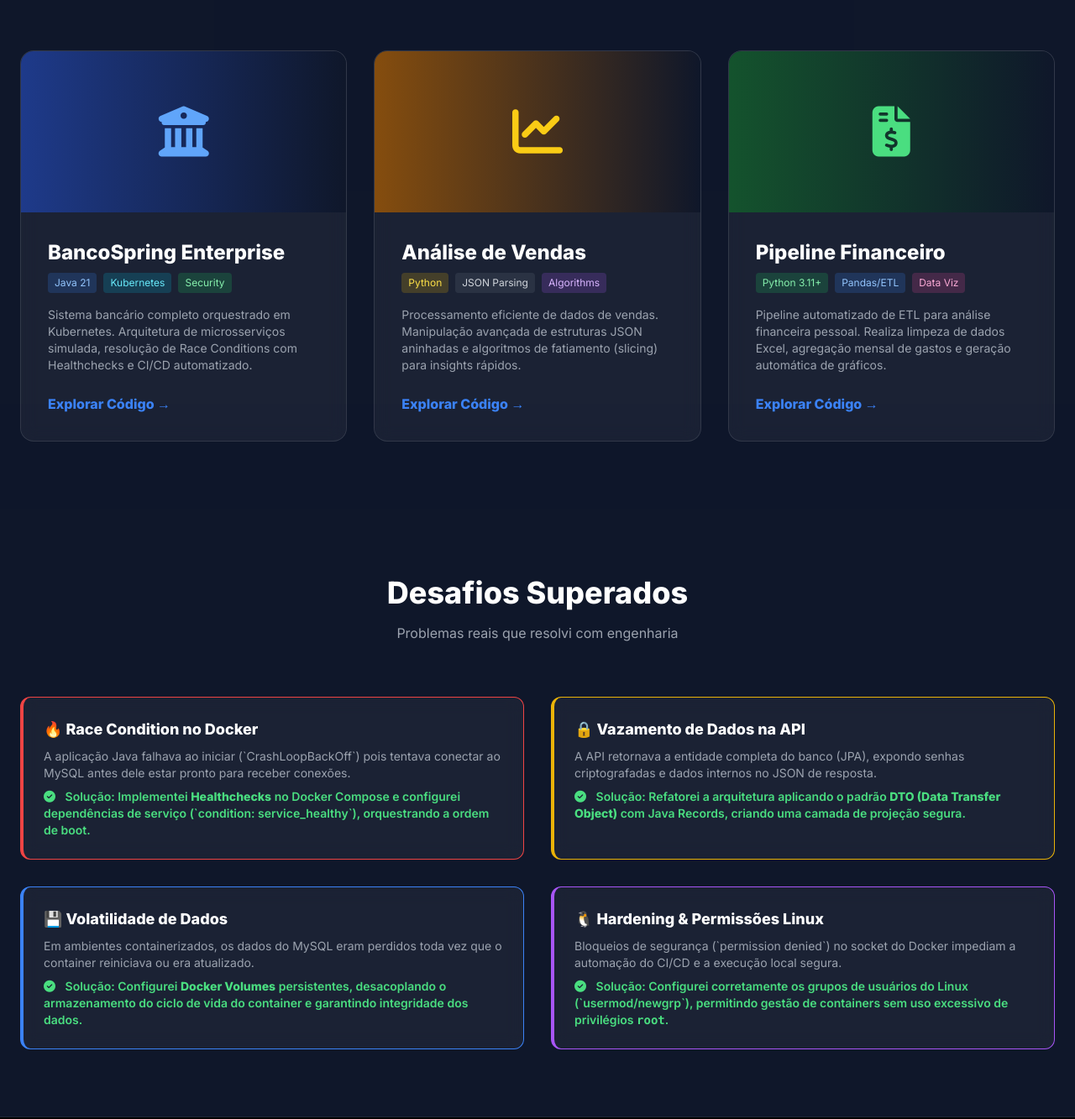
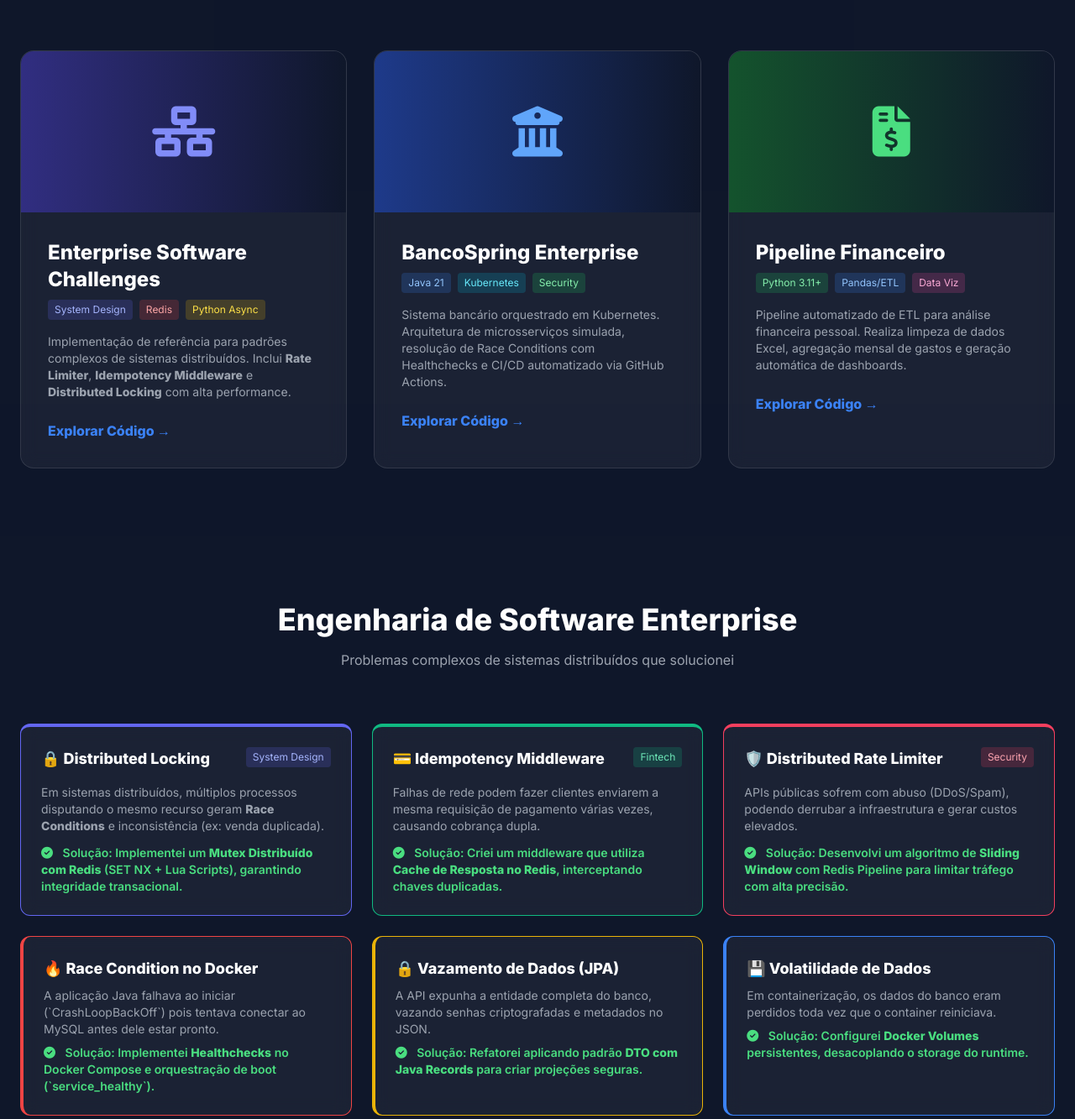
Before and after one commit to GeovaneParedes/meu-site, a plain HTML site: page index.html in a window 1280 px wide. Shown: the part 2060-3393 px from the top of the page at 84% size. Drawn offline with nearby package versions, Linux system fonts and the light colour scheme.

Commit message:
feat: upgrade portfolio with enterprise system design projects and new readme

```diff
--- a/index.html
+++ b/index.html
@@ -212,10 +212,45 @@
 
                 <div class="card-container w-full h-full reveal">
                     <div class="card-3d glass rounded-2xl overflow-hidden h-full flex flex-col">
-                        <div class="h-48 bg-gradient-to-r from-blue-900 to-slate-900 flex items-center justify-center relative group">
-                            <i class="fas fa-university text-6xl text-blue-400 group-hover:scale-110 transition duration-500"></i>
-                            <div class="absolute inset-0 bg-black/50 flex items-center justify-center opacity-0 group-hover:opacity-100 transition duration-300">
-                                <span class="text-white font-bold border border-white px-4 py-2 rounded-full">Ver no GitHub</span>
+                        <div
+                            class="h-48 bg-gradient-to-r from-indigo-900 to-slate-900 flex items-center justify-center relative group">
+                            <i
+                                class="fas fa-network-wired text-6xl text-indigo-400 group-hover:scale-110 transition duration-500"></i>
+                            <div
+                                class="absolute inset-0 bg-black/50 flex items-center justify-center opacity-0 group-hover:opacity-100 transition duration-300">
+                                <span class="text-white font-bold border border-white px-4 py-2 rounded-full">Ver
+                                    Repositório</span>
+                            </div>
+                        </div>
+                        <div class="p-8 flex-grow">
+                            <h3 class="text-2xl font-bold text-white mb-2">Enterprise Software Challenges</h3>
+                            <div class="flex flex-wrap gap-2 mb-4">
+                                <span class="text-xs bg-indigo-500/20 text-indigo-300 px-2 py-1 rounded">System
+                                    Design</span>
+                                <span class="text-xs bg-red-500/20 text-red-300 px-2 py-1 rounded">Redis</span>
+                                <span class="text-xs bg-yellow-500/20 text-yellow-300 px-2 py-1 rounded">Python Async</span>
+                            </div>
+                            <p class="text-gray-400 mb-6 text-sm">
+                                Implementação de referência para padrões complexos de sistemas distribuídos. Inclui
+                                <strong>Rate Limiter</strong>, <strong>Idempotency Middleware</strong> e <strong>Distributed
+                                    Locking</strong> com alta performance.
+                            </p>
+                            <a href="https://github.com/GeovaneParedes/desafios_enterprise" target="_blank"
+                                class="text-primary font-bold hover:underline">Explorar Código &rarr;</a>
+                        </div>
+                    </div>
+                </div>
+
+                <div class="card-container w-full h-full reveal">
+                    <div class="card-3d glass rounded-2xl overflow-hidden h-full flex flex-col">
+                        <div
+                            class="h-48 bg-gradient-to-r from-blue-900 to-slate-900 flex items-center justify-center relative group">
+                            <i
+                                class="fas fa-university text-6xl text-blue-400 group-hover:scale-110 transition duration-500"></i>
+                            <div
+                                class="absolute inset-0 bg-black/50 flex items-center justify-center opacity-0 group-hover:opacity-100 transition duration-300">
+                                <span class="text-white font-bold border border-white px-4 py-2 rounded-full">Ver no
+                                    GitHub</span>
                             </div>
                         </div>
                         <div class="p-8 flex-grow">
@@ -226,42 +261,25 @@
                                 <span class="text-xs bg-green-500/20 text-green-300 px-2 py-1 rounded">Security</span>
                             </div>
                             <p class="text-gray-400 mb-6 text-sm">
-                                Sistema bancário completo orquestrado em Kubernetes. Arquitetura de microsserviços simulada, resolução de Race Conditions com Healthchecks e CI/CD automatizado.
+                                Sistema bancário orquestrado em Kubernetes. Arquitetura de microsserviços simulada,
+                                resolução de Race Conditions com Healthchecks e CI/CD automatizado via GitHub Actions.
                             </p>
-                            <a href="https://github.com/GeovaneParedes/BancoSpring" target="_blank" class="text-primary font-bold hover:underline">Explorar Código &rarr;</a>
+                            <a href="https://github.com/GeovaneParedes/BancoSpring" target="_blank"
+                                class="text-primary font-bold hover:underline">Explorar Código &rarr;</a>
                         </div>
                     </div>
                 </div>
 
                 <div class="card-container w-full h-full reveal">
                     <div class="card-3d glass rounded-2xl overflow-hidden h-full flex flex-col">
-                        <div class="h-48 bg-gradient-to-r from-yellow-800 to-slate-900 flex items-center justify-center relative group">
-                            <i class="fas fa-chart-line text-6xl text-yellow-400 group-hover:scale-110 transition duration-500"></i>
-                            <div class="absolute inset-0 bg-black/50 flex items-center justify-center opacity-0 group-hover:opacity-100 transition duration-300">
-                                <span class="text-white font-bold border border-white px-4 py-2 rounded-full">Ver no GitHub</span>
-                            </div>
-                        </div>
-                        <div class="p-8 flex-grow">
-                            <h3 class="text-2xl font-bold text-white mb-2">Análise de Vendas</h3>
-                            <div class="flex flex-wrap gap-2 mb-4">
-                                <span class="text-xs bg-yellow-500/20 text-yellow-300 px-2 py-1 rounded">Python</span>
-                                <span class="text-xs bg-gray-500/20 text-gray-300 px-2 py-1 rounded">JSON Parsing</span>
-                                <span class="text-xs bg-purple-500/20 text-purple-300 px-2 py-1 rounded">Algorithms</span>
-                            </div>
-                            <p class="text-gray-400 mb-6 text-sm">
-                                Processamento eficiente de dados de vendas. Manipulação avançada de estruturas JSON aninhadas e algoritmos de fatiamento (slicing) para insights rápidos.
-                            </p>
-                            <a href="https://github.com/GeovaneParedes/mercado2irmaos" target="_blank" class="text-primary font-bold hover:underline">Explorar Código &rarr;</a>
-                        </div>
-                    </div>
-                </div>
-
-                <div class="card-container w-full h-full reveal">
-                    <div class="card-3d glass rounded-2xl overflow-hidden h-full flex flex-col">
-                        <div class="h-48 bg-gradient-to-r from-green-900 to-slate-900 flex items-center justify-center relative group">
-                            <i class="fas fa-file-invoice-dollar text-6xl text-green-400 group-hover:scale-110 transition duration-500"></i>
-                            <div class="absolute inset-0 bg-black/50 flex items-center justify-center opacity-0 group-hover:opacity-100 transition duration-300">
-                                <span class="text-white font-bold border border-white px-4 py-2 rounded-full">Ver no GitHub</span>
+                        <div
+                            class="h-48 bg-gradient-to-r from-green-900 to-slate-900 flex items-center justify-center relative group">
+                            <i
+                                class="fas fa-file-invoice-dollar text-6xl text-green-400 group-hover:scale-110 transition duration-500"></i>
+                            <div
+                                class="absolute inset-0 bg-black/50 flex items-center justify-center opacity-0 group-hover:opacity-100 transition duration-300">
+                                <span class="text-white font-bold border border-white px-4 py-2 rounded-full">Ver no
+                                    GitHub</span>
                             </div>
                         </div>
                         <div class="p-8 flex-grow">
@@ -272,9 +290,11 @@
                                 <span class="text-xs bg-pink-500/20 text-pink-300 px-2 py-1 rounded">Data Viz</span>
                             </div>
                             <p class="text-gray-400 mb-6 text-sm">
-                                Pipeline automatizado de ETL para análise financeira pessoal. Realiza limpeza de dados Excel, agregação mensal de gastos e geração automática de gráficos.
+                                Pipeline automatizado de ETL para análise financeira pessoal. Realiza limpeza de dados
+                                Excel, agregação mensal de gastos e geração automática de dashboards.
                             </p>
-                            <a href="https://github.com/GeovaneParedes/despesas_pessoais" target="_blank" class="text-primary font-bold hover:underline">Explorar Código &rarr;</a>
+                            <a href="https://github.com/GeovaneParedes/despesas_pessoais" target="_blank"
+                                class="text-primary font-bold hover:underline">Explorar Código &rarr;</a>
                         </div>
                     </div>
                 </div>
@@ -286,49 +306,91 @@
     <section id="desafios" class="py-20">
         <div class="container mx-auto px-6">
             <div class="text-center mb-16 reveal">
-                <h2 class="text-3xl md:text-4xl font-bold text-white mb-4">Desafios Superados</h2>
-                <p class="text-gray-400">Problemas reais que resolvi com engenharia</p>
+                <h2 class="text-3xl md:text-4xl font-bold text-white mb-4">Engenharia de Software Enterprise</h2>
+                <p class="text-gray-400">Problemas complexos de sistemas distribuídos que solucionei</p>
             </div>
 
-            <div class="grid md:grid-cols-2 gap-8">
+            <div class="grid md:grid-cols-2 lg:grid-cols-3 gap-6">
 
-                <div class="glass p-6 rounded-xl border-l-4 border-red-500 reveal">
-                    <h4 class="text-lg font-bold text-white mb-2">🔥 Race Condition no Docker</h4>
-                    <p class="text-gray-400 mb-2 text-sm">
-                        A aplicação Java falhava ao iniciar (`CrashLoopBackOff`) pois tentava conectar ao MySQL antes dele estar pronto para receber conexões.
+                <div class="glass p-6 rounded-xl border-t-4 border-indigo-500 reveal hover:bg-white/5 transition group">
+                    <div class="flex justify-between items-start mb-4">
+                        <h4 class="text-lg font-bold text-white group-hover:text-indigo-400 transition">🔒 Distributed
+                            Locking</h4>
+                        <span class="bg-indigo-500/20 text-indigo-300 text-xs px-2 py-1 rounded">System Design</span>
+                    </div>
+                    <p class="text-gray-400 mb-3 text-sm">
+                        Em sistemas distribuídos, múltiplos processos disputando o mesmo recurso geram <strong>Race
+                            Conditions</strong> e inconsistência (ex: venda duplicada).
                     </p>
                     <p class="text-green-400 font-semibold text-sm">
-                        <i class="fas fa-check-circle mr-2"></i> Solução: Implementei <strong>Healthchecks</strong> no Docker Compose e configurei dependências de serviço (`condition: service_healthy`), orquestrando a ordem de boot.
+                        <i class="fas fa-check-circle mr-2"></i> Solução: Implementei um <strong>Mutex Distribuído com
+                            Redis</strong> (SET NX + Lua Scripts), garantindo integridade transacional.
                     </p>
                 </div>
 
-                <div class="glass p-6 rounded-xl border-l-4 border-yellow-500 reveal">
-                    <h4 class="text-lg font-bold text-white mb-2">🔒 Vazamento de Dados na API</h4>
-                    <p class="text-gray-400 mb-2 text-sm">
-                        A API retornava a entidade completa do banco (JPA), expondo senhas criptografadas e dados internos no JSON de resposta.
+                <div class="glass p-6 rounded-xl border-t-4 border-emerald-500 reveal hover:bg-white/5 transition group">
+                    <div class="flex justify-between items-start mb-4">
+                        <h4 class="text-lg font-bold text-white group-hover:text-emerald-400 transition">💳 Idempotency
+                            Middleware</h4>
+                        <span class="bg-emerald-500/20 text-emerald-300 text-xs px-2 py-1 rounded">Fintech</span>
+                    </div>
+                    <p class="text-gray-400 mb-3 text-sm">
+                        Falhas de rede podem fazer clientes enviarem a mesma requisição de pagamento várias vezes, causando
+                        cobrança dupla.
                     </p>
                     <p class="text-green-400 font-semibold text-sm">
-                        <i class="fas fa-check-circle mr-2"></i> Solução: Refatorei a arquitetura aplicando o padrão <strong>DTO (Data Transfer Object)</strong> com Java Records, criando uma camada de projeção segura.
+                        <i class="fas fa-check-circle mr-2"></i> Solução: Criei um middleware que utiliza <strong>Cache de
+                            Resposta no Redis</strong>, interceptando chaves duplicadas.
                     </p>
                 </div>
 
-                <div class="glass p-6 rounded-xl border-l-4 border-blue-500 reveal">
-                    <h4 class="text-lg font-bold text-white mb-2">💾 Volatilidade de Dados</h4>
-                    <p class="text-gray-400 mb-2 text-sm">
-                        Em ambientes containerizados, os dados do MySQL eram perdidos toda vez que o container reiniciava ou era atualizado.
+                <div class="glass p-6 rounded-xl border-t-4 border-rose-500 reveal hover:bg-white/5 transition group">
+                    <div class="flex justify-between items-start mb-4">
+                        <h4 class="text-lg font-bold text-white group-hover:text-rose-400 transition">🛡️ Distributed Rate
+                            Limiter</h4>
+                        <span class="bg-rose-500/20 text-rose-300 text-xs px-2 py-1 rounded">Security</span>
+                    </div>
+                    <p class="text-gray-400 mb-3 text-sm">
+                        APIs públicas sofrem com abuso (DDoS/Spam), podendo derrubar a infraestrutura e gerar custos
+                        elevados.
                     </p>
                     <p class="text-green-400 font-semibold text-sm">
-                        <i class="fas fa-check-circle mr-2"></i> Solução: Configurei <strong>Docker Volumes</strong> persistentes, desacoplando o armazenamento do ciclo de vida do container e garantindo integridade dos dados.
+                        <i class="fas fa-check-circle mr-2"></i> Solução: Desenvolvi um algoritmo de <strong>Sliding
+                            Window</strong> com Redis Pipeline para limitar tráfego com alta precisão.
                     </p>
                 </div>
 
-                <div class="glass p-6 rounded-xl border-l-4 border-purple-500 reveal">
-                    <h4 class="text-lg font-bold text-white mb-2">🐧 Hardening & Permissões Linux</h4>
+                <div class="glass p-6 rounded-xl border-l-4 border-red-500 reveal hover:-translate-y-1 transition">
+                    <h4 class="text-lg font-bold text-white mb-2">🔥 Race Condition no Docker</h4>
                     <p class="text-gray-400 mb-2 text-sm">
-                        Bloqueios de segurança (`permission denied`) no socket do Docker impediam a automação do CI/CD e a execução local segura.
+                        A aplicação Java falhava ao iniciar (`CrashLoopBackOff`) pois tentava conectar ao MySQL antes dele
+                        estar pronto.
                     </p>
                     <p class="text-green-400 font-semibold text-sm">
-                        <i class="fas fa-check-circle mr-2"></i> Solução: Configurei corretamente os grupos de usuários do Linux (`usermod/newgrp`), permitindo gestão de containers sem uso excessivo de privilégios <code>root</code>.
+                        <i class="fas fa-check-circle mr-2"></i> Solução: Implementei <strong>Healthchecks</strong> no
+                        Docker Compose e orquestração de boot (`service_healthy`).
+                    </p>
+                </div>
+
+                <div class="glass p-6 rounded-xl border-l-4 border-yellow-500 reveal hover:-translate-y-1 transition">
+                    <h4 class="text-lg font-bold text-white mb-2">🔒 Vazamento de Dados (JPA)</h4>
+                    <p class="text-gray-400 mb-2 text-sm">
+                        A API expunha a entidade completa do banco, vazando senhas criptografadas e metadados no JSON.
+                    </p>
+                    <p class="text-green-400 font-semibold text-sm">
+                        <i class="fas fa-check-circle mr-2"></i> Solução: Refatorei aplicando padrão <strong>DTO com Java
+                            Records</strong> para criar projeções seguras.
+                    </p>
+                </div>
+
+                <div class="glass p-6 rounded-xl border-l-4 border-blue-500 reveal hover:-translate-y-1 transition">
+                    <h4 class="text-lg font-bold text-white mb-2">💾 Volatilidade de Dados</h4>
+                    <p class="text-gray-400 mb-2 text-sm">
+                        Em containerização, os dados do banco eram perdidos toda vez que o container reiniciava.
+                    </p>
+                    <p class="text-green-400 font-semibold text-sm">
+                        <i class="fas fa-check-circle mr-2"></i> Solução: Configurei <strong>Docker Volumes</strong>
+                        persistentes, desacoplando o storage do runtime.
                     </p>
                 </div>
 
```
Also changed, not shown: 1 other file.
